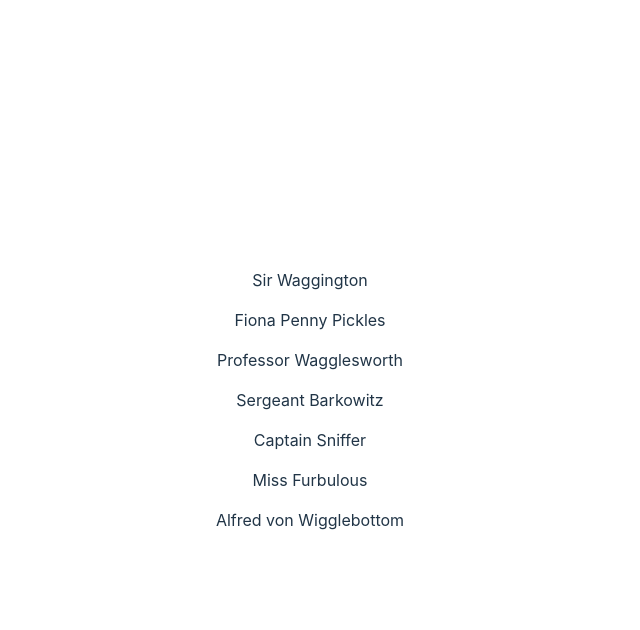
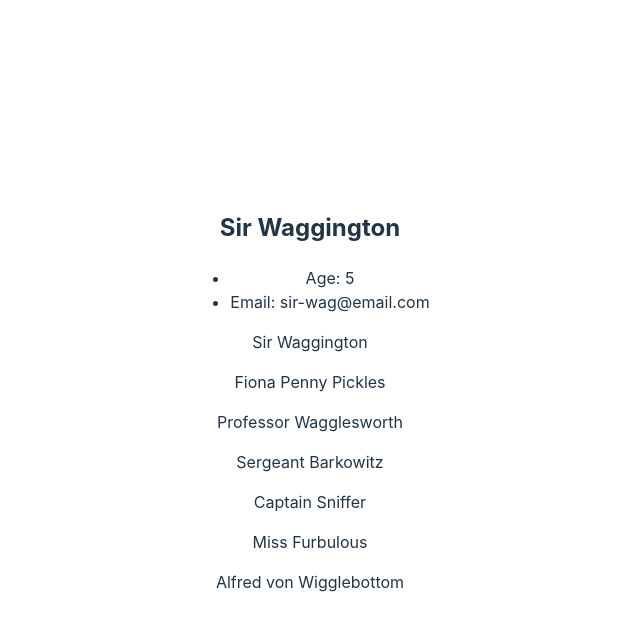
Before and after one commit to stephzwi/puppypals, a React (Vite) app: page / in a window 1280 px wide. Both pictures are taken after a click on the element "Sir Waggington". Shown: the top 630 px of the page, without its empty margins (330-970 px from the left). Built offline with nearby package versions, Linux system fonts and the light colour scheme.

Commit message:
rendered age and email

```diff
--- a/src/App.jsx
+++ b/src/App.jsx
@@ -6,8 +6,9 @@
  function App() {
   const [puppies, setPuppies] = useState(puppyList)
   const [featPupId, setFeatPupId] = useState(null)
+  const featuredPup = puppies.find((pup)=> pup.id === featPupId)
 console.log(puppies)
-
+console.log(featuredPup)
 function handleClick(puppyId) {
   // some logic here
   console.log("puppy id: ", puppyId)
@@ -15,18 +16,34 @@
 
   console.log("puppyList: ", puppyList);
 
+
+
   return (
     <div className="App">
+
+     {featPupId && (
+        <div>
+          <h2>{featuredPup.name}</h2>
+          <ul>
+            <li>Age: {featuredPup.age}</li>
+            <li>Email: {featuredPup.email}</li>
+          </ul>
+        </div>
+      )}
       {
       puppies.map((puppy) => {
-        return <p onClick={()=>handleClick(puppy.id)} key={puppy.id}>
+        return <p onClick={()=>setFeatPupId(puppy.id)} key={puppy.id}>
           {puppy.name}</p>
+
           })
 
 
       }
     </div>
   )
+
+
 }
 
+
 export default App
```
